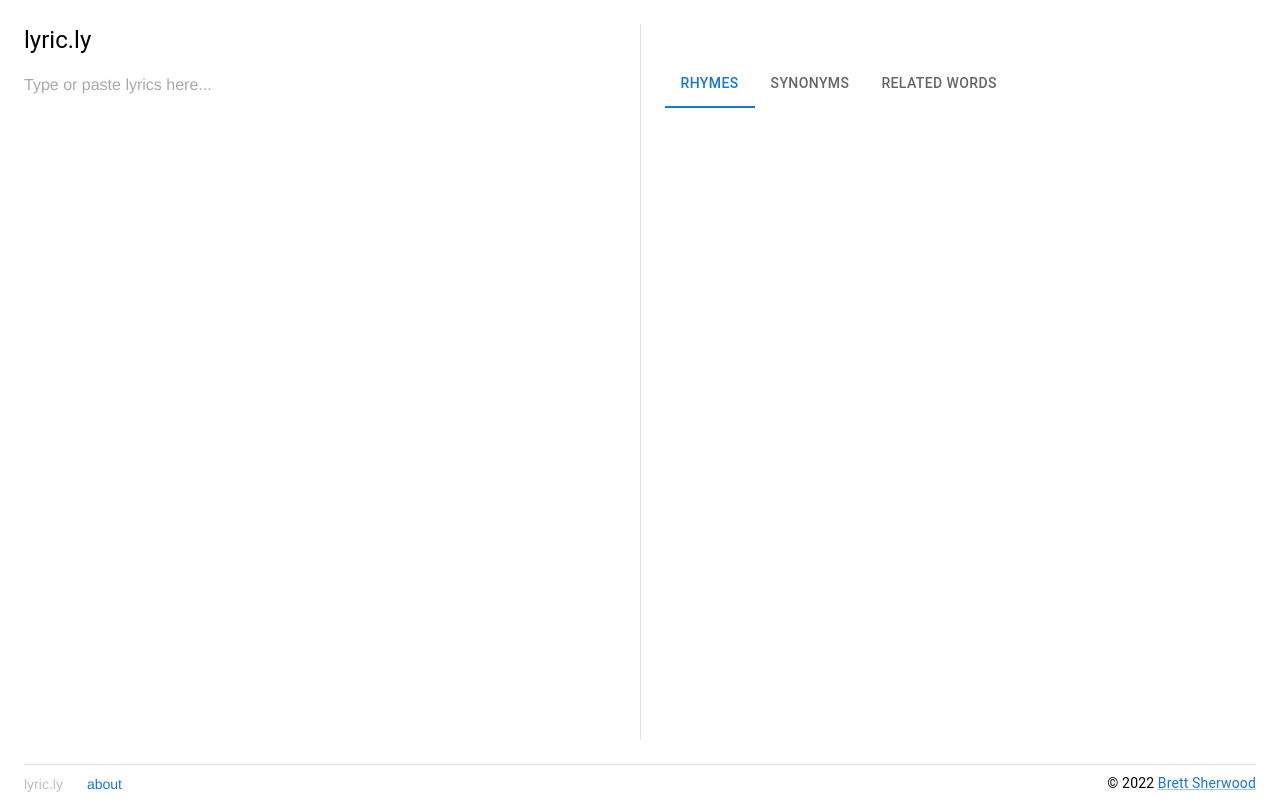
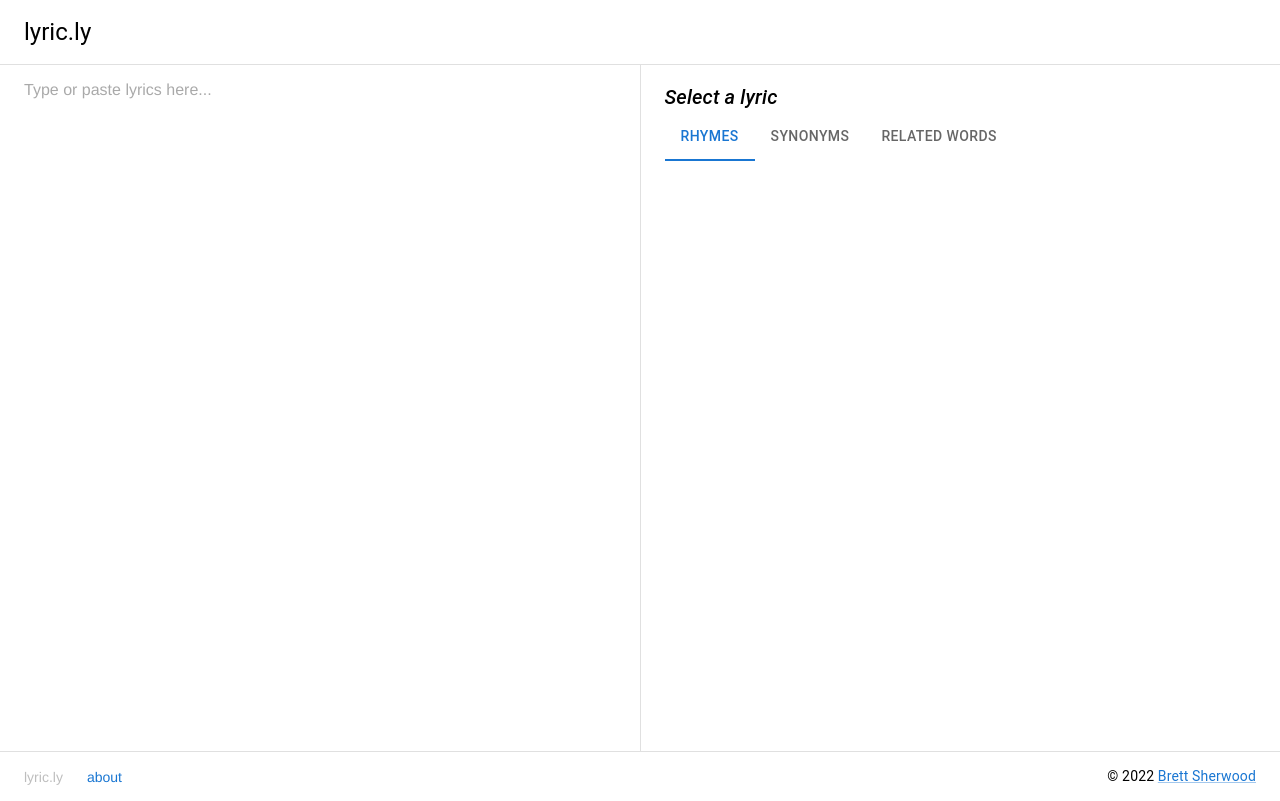
Before and after one commit to brett-generac/lyricly, a React app: page / in a window 1280 px wide. Built offline with nearby package versions, Linux system fonts and the light colour scheme.

Commit message:
add header, improve layout

```diff
--- a/src/App.tsx
+++ b/src/App.tsx
@@ -3,18 +3,12 @@ import { Box, ThemeProvider } from '@mui/material';
 
 import { Home } from './screens/Home';
 import { About } from './screens/About';
+import { Header } from './components/Header';
 import { Footer } from './components/Footer';
 
 import { theme } from './Theme';
-import { DataType, footerHeight, Screen } from './Constants';
+import { DataType, footerHeight, headerHeight, Screen } from './Constants';
 import type { ContextValue, DataPoint } from './Types';
-
-const paddingHeight = 48;
-
-const boxSx = {
-  height: `calc(100vh - ${footerHeight + paddingHeight}px)`,
-  p: '24px',
-};
 
 const initialContextValue: ContextValue = {
   screen: '' as Screen,
@@ -61,8 +55,11 @@ function App() {
   return (
     <ThemeProvider theme={theme}>
       <Context.Provider value={contextValue}>
-        <Box sx={boxSx}>{(isAboutScreen && <About />) || <Home />}</Box>
-        <Footer />
+        <Box sx={{ height: '100vh', display: 'flex', flexDirection: 'column' }}>
+          <Header />
+          <Box sx={{ height: '100%', px: '24px' }}>{(isAboutScreen && <About />) || <Home />}</Box>
+          <Footer />
+        </Box>
       </Context.Provider>
     </ThemeProvider>
   );
--- a/src/Constants.ts
+++ b/src/Constants.ts
@@ -1,4 +1,5 @@
-export const footerHeight = 36;
+export const headerHeight = 64;
+export const footerHeight = 48;
 
 export enum Screen {
   HOME = 'home',
--- a/src/components/Footer.tsx
+++ b/src/components/Footer.tsx
@@ -13,6 +13,7 @@ const boxSx = {
   display: 'flex',
   justifyContent: 'space-between',
   alignItems: 'center',
+  px: '24px',
 };
 
 export const Footer = () => {
@@ -27,7 +28,7 @@ export const Footer = () => {
   };
 
   return (
-    <Box px="24px">
+    <Box>
       <Divider />
       <Box sx={boxSx}>
         <Box sx={{ display: 'flex' }}>
--- /dev/null
+++ b/src/components/Header.tsx
@@ -0,0 +1,23 @@
+import React from 'react';
+import { Box, Divider, Typography } from '@mui/material';
+
+import { headerHeight } from '../Constants';
+
+const boxSx = {
+  height: `${headerHeight}px`,
+  display: 'flex',
+  justifyContent: 'space-between',
+  alignItems: 'center',
+  px: '24px',
+};
+
+export const Header = () => {
+  return (
+    <Box>
+      <Box sx={boxSx}>
+        <Typography variant="h5">lyric.ly</Typography>
+      </Box>
+      <Divider />
+    </Box>
+  );
+};
--- a/src/components/Lyrics.tsx
+++ b/src/components/Lyrics.tsx
@@ -27,11 +27,6 @@ declare module 'slate' {
     Text: CustomText;
   }
 }
-
-const boxSx = {
-  height: '100%',
-  pt: 2,
-};
 
 const PLACEHOLDER_TEXT = 'Type or paste lyrics here...';
 
@@ -110,7 +105,7 @@ export const Lyrics = () => {
   };
 
   return (
-    <Box sx={boxSx}>
+    <Box sx={{ height: '100%', pt: 2 }}>
       <Slate editor={editor} value={editorValue} onChange={(value) => setEditorValue(value)}>
         <Editable
           style={{ height: '100%' }}
--- a/src/components/Results.tsx
+++ b/src/components/Results.tsx
@@ -42,12 +42,23 @@ export const Results = () => {
     }
   };
 
-  const hasNoRhymes = !isEmpty(selectedLyric) && isEmpty(rhymes);
-  const hasNoSynonyms = !isEmpty(selectedLyric) && isEmpty(synonyms);
-  const hasNoRelatedWords = !isEmpty(selectedLyric) && isEmpty(relatedWords);
+  const hasSelectedLyric = !isEmpty(selectedLyric);
+
+  const hasNoRhymes = hasSelectedLyric && isEmpty(rhymes);
+  const hasNoSynonyms = hasSelectedLyric && isEmpty(synonyms);
+  const hasNoRelatedWords = hasSelectedLyric && isEmpty(relatedWords);
 
   return (
-    <Box sx={{ height: '100%' }}>
+    <Box>
+      <Box pt={2}>
+        {hasSelectedLyric ? (
+          <Typography variant="h6">'{selectedLyric}'</Typography>
+        ) : (
+          <Typography variant="h6" sx={{ fontStyle: 'italic' }}>
+            Select a lyric
+          </Typography>
+        )}
+      </Box>
       <Tabs value={value} onChange={handleChange}>
         <Tab label="Rhymes" />
         <Tab label="Synonyms" />
--- a/src/screens/Home.tsx
+++ b/src/screens/Home.tsx
@@ -17,16 +17,10 @@ export const Home = () => {
   return (
     <Box sx={boxSx}>
       <Box sx={{ width: '50%' }}>
-        <Box sx={{ minHeight: '36px' }}>
-          <Typography variant="h5">lyric.ly</Typography>
-        </Box>
         <Lyrics />
       </Box>
       <Divider orientation="vertical" flexItem={true} />
       <Box sx={{ width: '50%' }}>
-        <Box sx={{ minHeight: '36px' }}>
-          {selectedLyric && <Typography variant="h5">'{selectedLyric}'</Typography>}
-        </Box>
         <Results />
       </Box>
     </Box>
```
